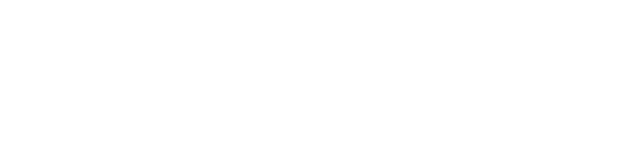
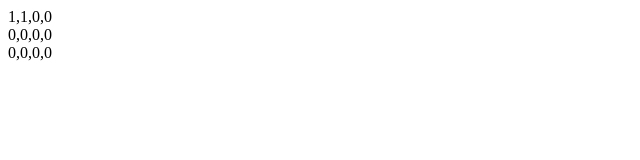
Before and after one commit to Perfect5th/utm-jazz, a website built with Parcel: page index.html in a window 1280 px wide. Shown: the whole page, without its empty margins (0-640 px from the left). Built offline with nearby package versions, Linux system fonts and the light colour scheme.

Commit message:
representation of final tape on page

```diff
--- a/index.html
+++ b/index.html
@@ -5,6 +5,7 @@
     <title></title>
   </head>
   <body>
+    <div id="turing-tape"></div>
     <script src="./index.js"></script>
   </body>
 </html>
--- a/index.js
+++ b/index.js
@@ -1,6 +1,7 @@
 import UTM from './utm';
 import {directions} from './utm';
 
+document.addEventListener('DOMContentLoaded', () => {
   const utm = new UTM({
     0: {
       0: {
@@ -16,6 +17,21 @@ const utm = new UTM({
     }
   }, [[0, 0, 0, 0],
       [0, 0, 0, 0],
-    [0, 0, 0, 0]], 10);
+      [0, 0, 0, 0]],
+    10
+  );
 
   utm.begin();
+
+  const tapeElement = utm.getTape().reduce((acc, row) => {
+    const rowElement = document.createElement('div');
+
+    rowElement.textContent = row.toString();
+    acc.insertAdjacentElement('beforeend', rowElement);
+
+    return acc;
+  }, document.createElement('div'));
+
+  document.getElementById('turing-tape')
+    .insertAdjacentElement('beforeend', tapeElement);
+});
--- a/utm/utm.js
+++ b/utm/utm.js
@@ -7,7 +7,8 @@ export default class UTM {
   //              write: <symbol>,
   //              move: <direction>,
   //              state: <state>
-  //            }
+  //            },
+  //            ...
   //          }
   //          2D array tape
   //          positive int operationCount
@@ -23,7 +24,7 @@ export default class UTM {
   }
 
   // MODIFIES: this
-  // EFFECTS: performs a number of operations equal to operationCount.
+  // EFFECTS: performs a number of operations equal to operationCount
   begin() {
     for (let i = 0; i < this.operationCount; i++) {
       this.read();
@@ -116,4 +117,5 @@ export default class UTM {
 
   // getters
   getState() { return this.state; }
+  getTape() { return this.tape; }
 }
```
Lines whose indentation alone changed are shown as unchanged.
